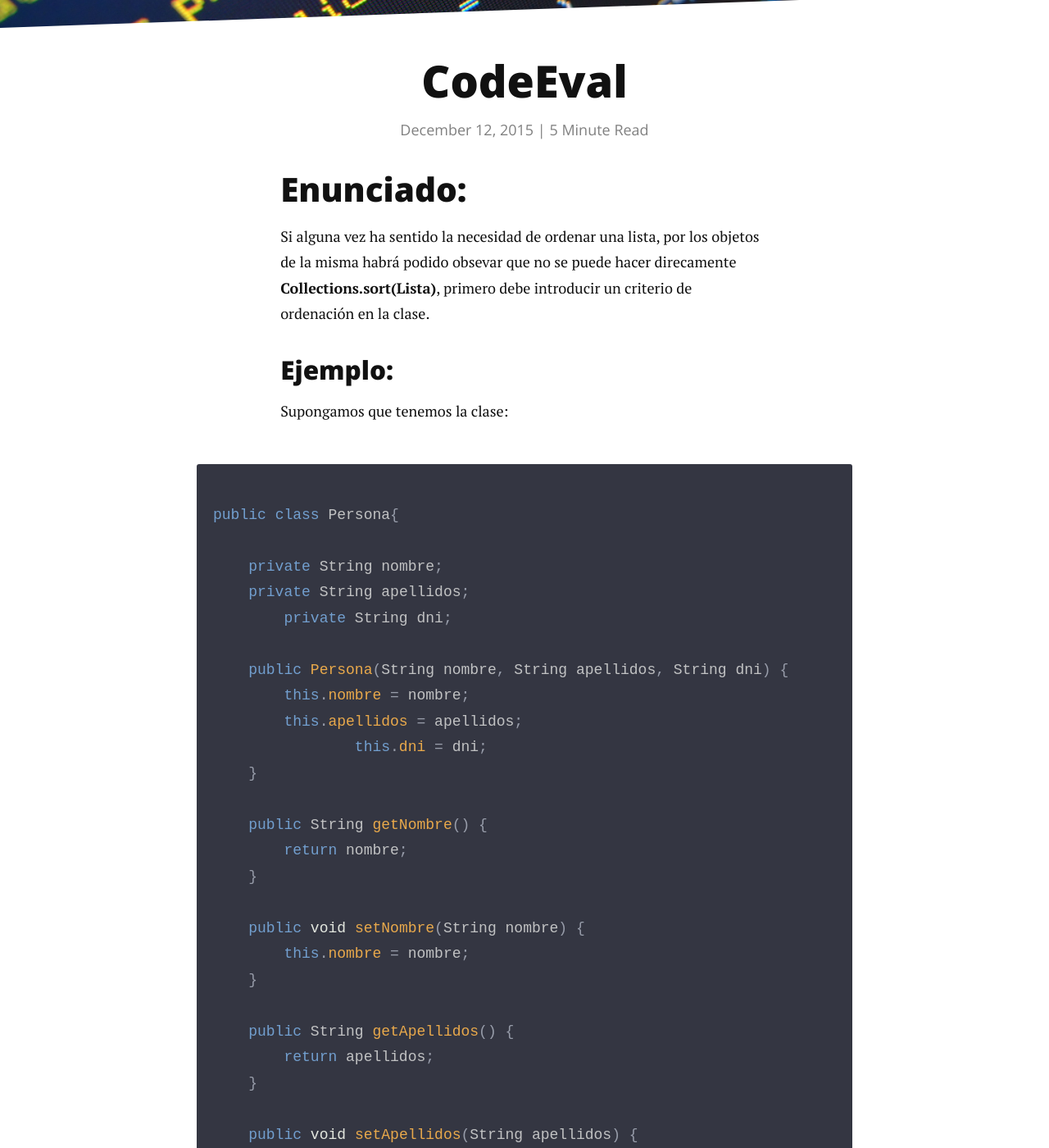
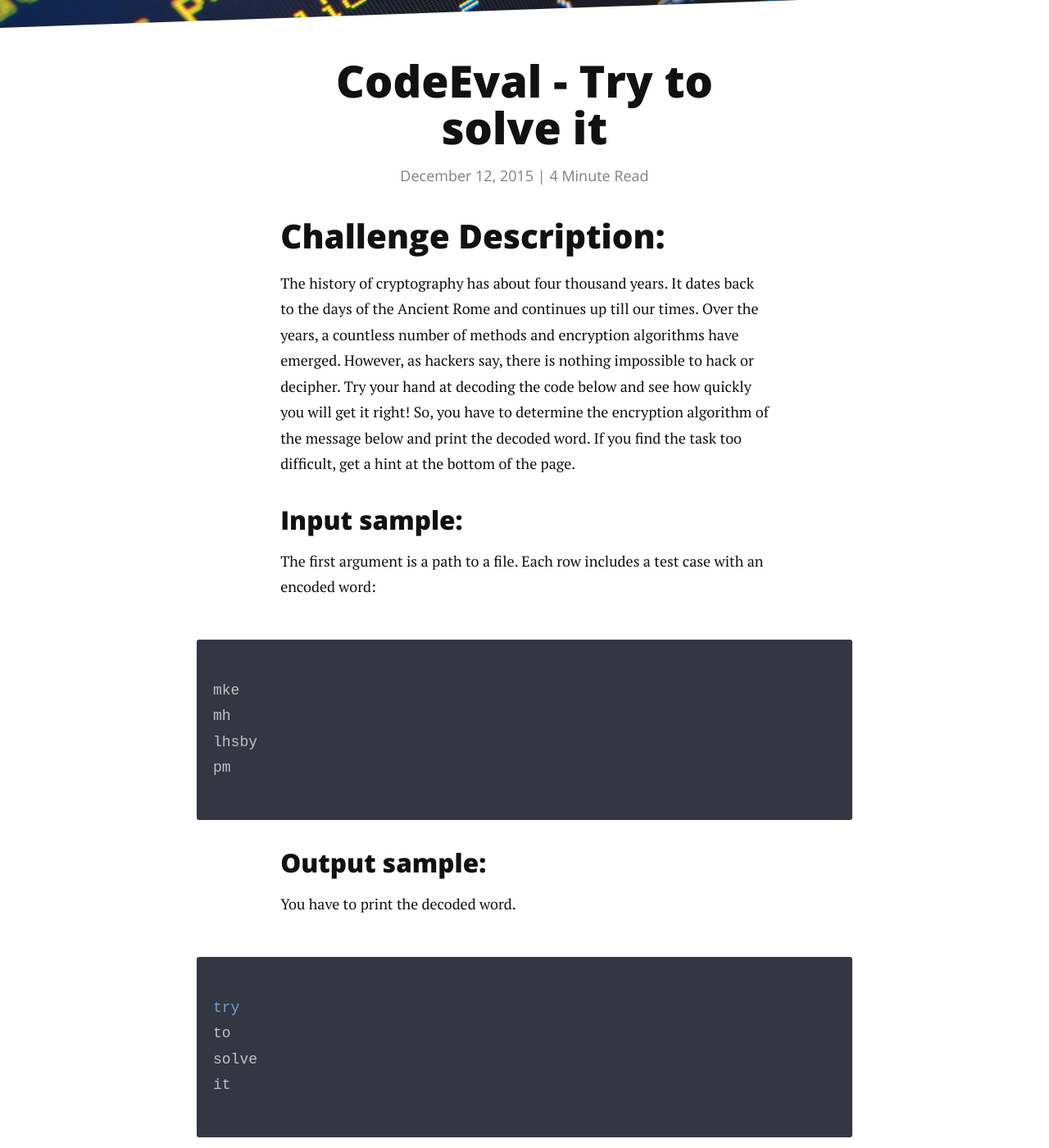
Before and after one commit to siuxoes/siuxoes.github.io, a Jekyll site: the page built from _posts/2015-12-12-CodeEval.markdown, in a window 1280 px wide and 1400 px high, scrolled down 232 px. Shown: the whole window at 82% size. Built offline with Jekyll 4.4.1, drawn with Linux system fonts in a browser that asks for light colours; nearby versions of some CDN libraries; Markdown is read by kramdown in place of the engine named in the settings; some of the changed text lies outside the part shown.

Commit message:
changed text

```diff
--- a/_posts/2015-12-12-CodeEval.markdown
+++ b/_posts/2015-12-12-CodeEval.markdown
@@ -1,65 +1,52 @@
 ---
 layout: post
-title:  "CodeEval"
+title:  "CodeEval - Try to solve it"
 date:   2015-12-12
 ---
 
-## Enunciado:
+## Challenge Description:
 
-Si alguna vez ha sentido la necesidad de ordenar una lista, por los objetos de la misma habrá podido obsevar
-que no se puede hacer direcamente **Collections.sort(Lista)**, primero debe introducir un criterio de ordenación
-en la clase.
+The history of cryptography has about four thousand years. It dates back to the days of the Ancient Rome and continues up till our times.
+Over the years, a countless number of methods and encryption algorithms have emerged.
+However, as hackers say, there is nothing impossible to hack or decipher.
+Try your hand at decoding the code below and see how quickly you will get it right!
+So, you have to determine the encryption algorithm of the message below and print the decoded word.
+If you find the task too difficult, get a hint at the bottom of the page.
 
 
-### Ejemplo:
+### Input sample:
 
-Supongamos que tenemos la clase:
+The first argument is a path to a file. Each row includes a test case with an encoded word:
 
 {% highlight java %}
-public class Persona{
-
-    private String nombre;
-    private String apellidos;
-	private String dni;
-
-    public Persona(String nombre, String apellidos, String dni) {
-        this.nombre = nombre;
-        this.apellidos = apellidos;
-		this.dni = dni;
-    }
-
-    public String getNombre() {
-        return nombre;
-    }
-
-    public void setNombre(String nombre) {
-        this.nombre = nombre;
-    }
-
-    public String getApellidos() {
-        return apellidos;
-    }
-
-    public void setApellidos(String apellidos) {
-        this.apellidos = apellidos;
-    }
-
-	public String getDni() {
-        return dni;
-    }
-
-    public void setDni(String dni) {
-        this.dni = dni;
-    }
-
-}
+mke
+mh
+lhsby
+pm
 {% endhighlight %}
 
-Y queremos poder ordenador por el apellido, y si éste por alguna razón es igual, lo ordenaremos por
-el nombre. Para esto debemos implementar la clase **Comparable<Persona>**, <T> puede ser
-cualquier clase que queramos comparar.
+### Output sample:
 
-Al hacer esto nos dirá que debemos incorporar el metodo **compareTo(T)**:
+You have to print the decoded word.
+
+{% highlight java %}
+try
+to
+solve
+it
+{% endhighlight %}
+
+### Constraints:
+
+	1. The word can include from 2 to 40 symbols.
+    2. All letters are lowercase.
+    3. If you need a hint, select the text at the bottom of the page.
+    4. The number of test cases is 40.
+
+### Hint:
+
+>!a | b | c | d | e | f | g | h | i | j | k | l | m
+>!u | v | w | x | y | z | n | o | p | q | r | s | t
 
 {% highlight java %}
 	public class Persona implements Comparable<Persona>{
```
